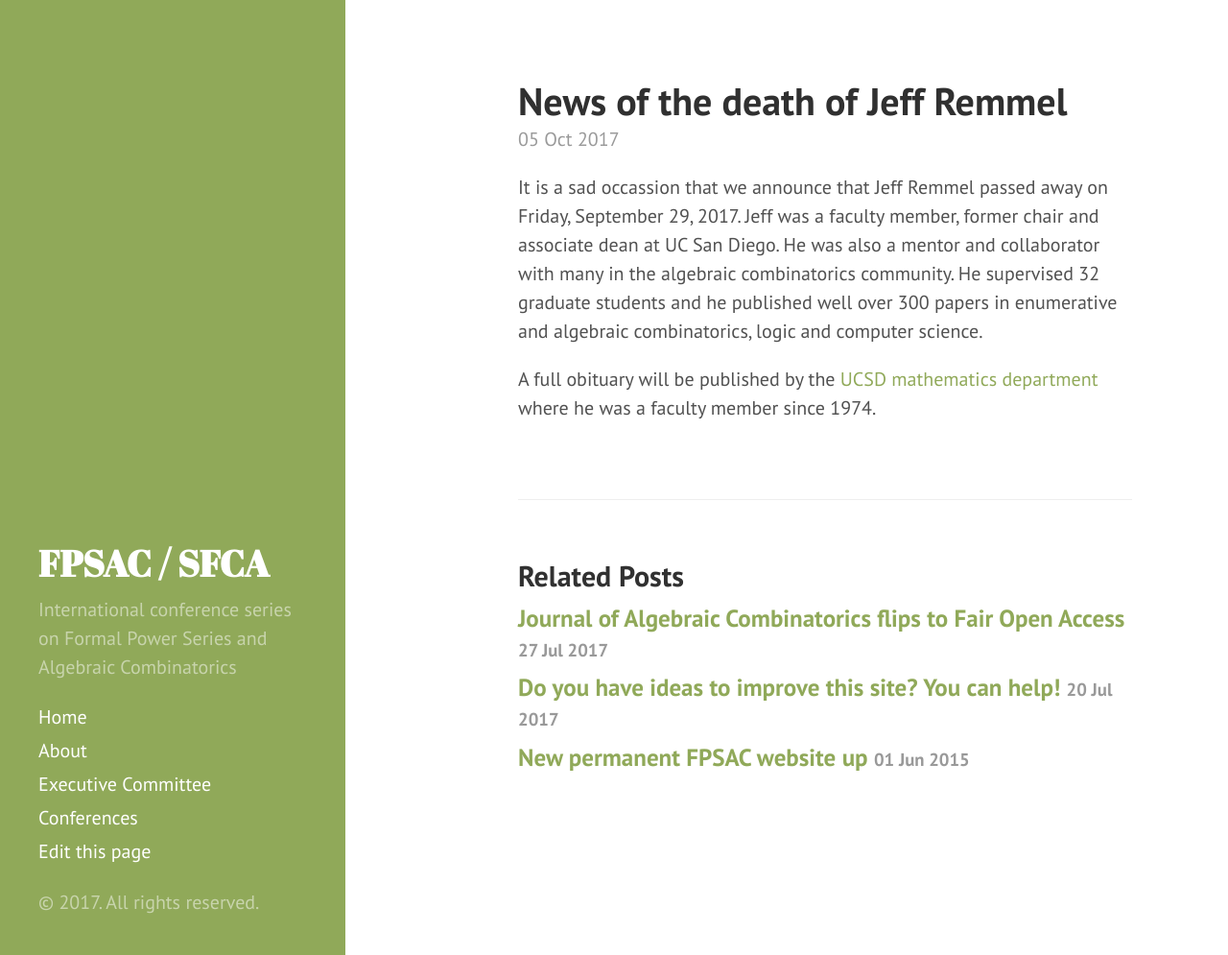
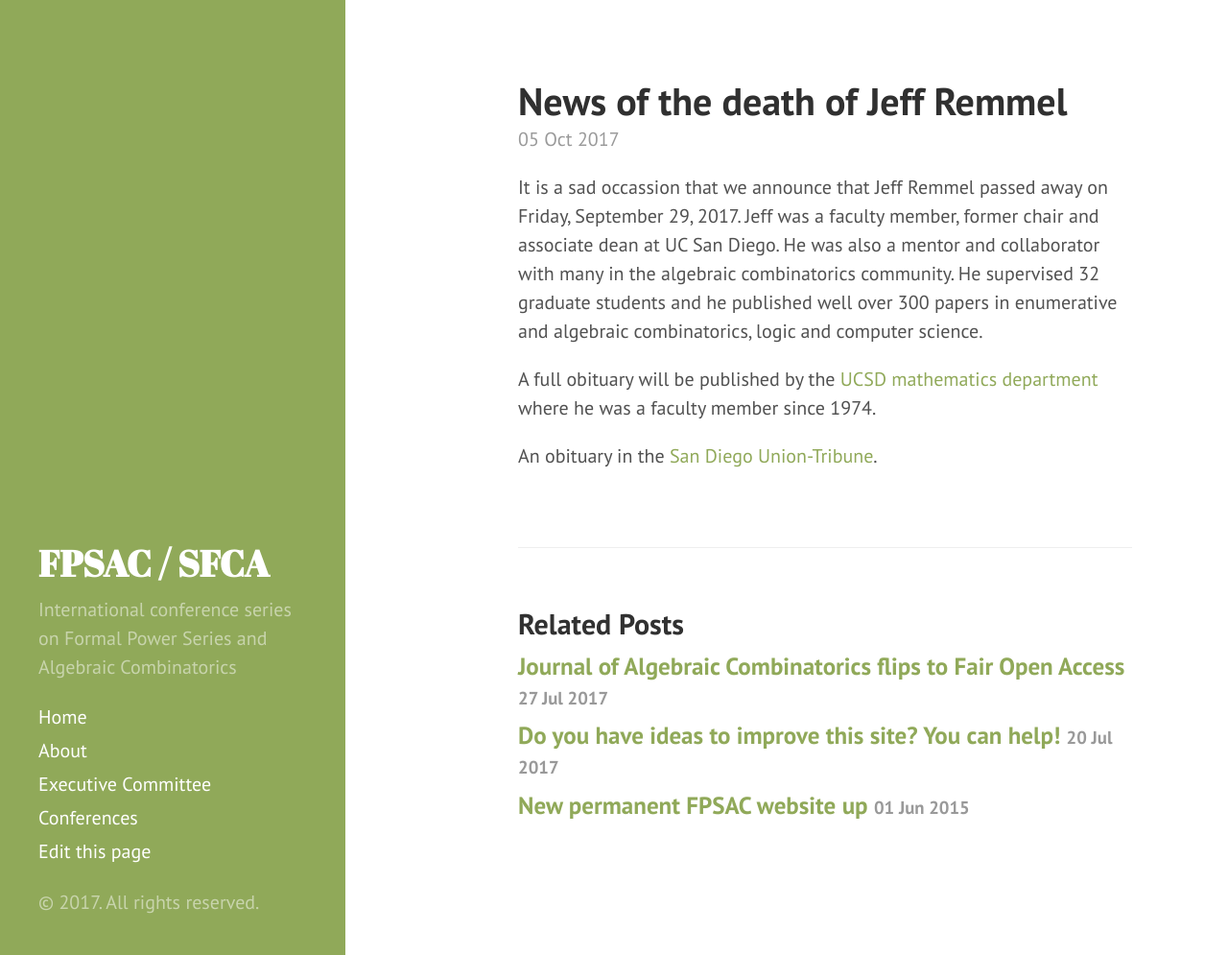
Before and after one commit to FPSAC/FPSAC.github.io, a Jekyll site: the page built from _posts/2017-10-05-jeffremmel.md, in a window 1280 px wide and 995 px high. Shown: the whole window at 96% size. Built offline with Jekyll 4.4.1, drawn with Linux system fonts in a browser that asks for light colours.

Commit message:
Update 2017-10-05-jeffremmel.md

```diff
--- a/_posts/2017-10-05-jeffremmel.md
+++ b/_posts/2017-10-05-jeffremmel.md
@@ -11,3 +11,5 @@ and algebraic combinatorics, logic and computer science.
 
 A full obituary will be published by the [UCSD mathematics department](https://math.ucsd.edu/)
 where he was a faculty member since 1974.
+
+An obituary in the [San Diego Union-Tribune](http://www.sandiegouniontribune.com/news/science/sd-me-jeffrey-remmel-20171006-story.html).
```
